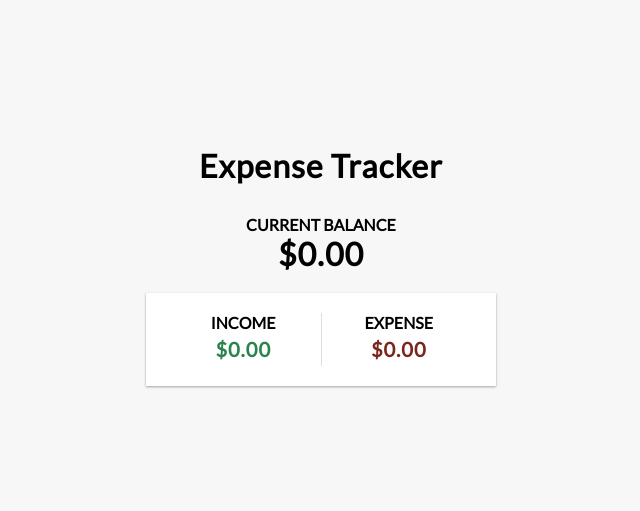
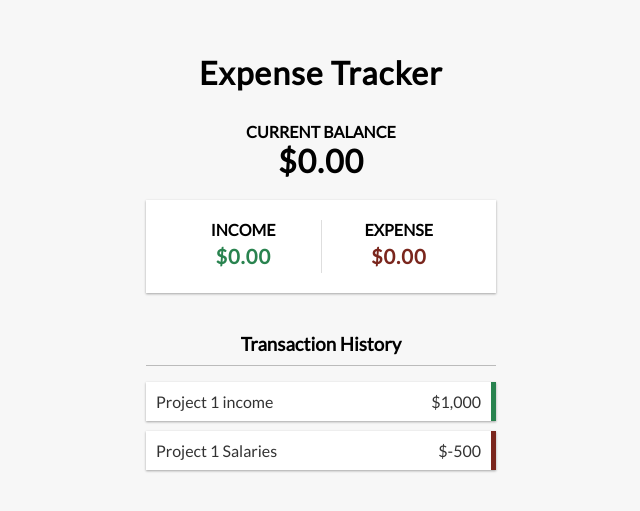
Before and after one commit to samadakram/Expense-tracker-English_session-practice, a React (Create React App) app: page / in a window 1280 px wide. Shown: the part 119-630 px from the top of the page, without its empty margins (319-959 px from the left). Built offline with nearby package versions, Linux system fonts and the light colour scheme.

Commit message:
Update App.js
imported TransactionHistory.js in App.js

```diff
--- a/src/App.js
+++ b/src/App.js
@@ -4,6 +4,7 @@ import './App.css';
 import { Header } from './components/Header';
 import { Balance } from './components/Balance';
 import { AccountSummary } from './components/AccountSummary';
+import { TransactionHistory } from './components/TransactionHistory';
 
 
 function App() {
@@ -13,6 +14,7 @@ function App() {
       <div className="container">
         <Balance />
         <AccountSummary />
+        <TransactionHistory />
       </div>
     </div>
   );
```
